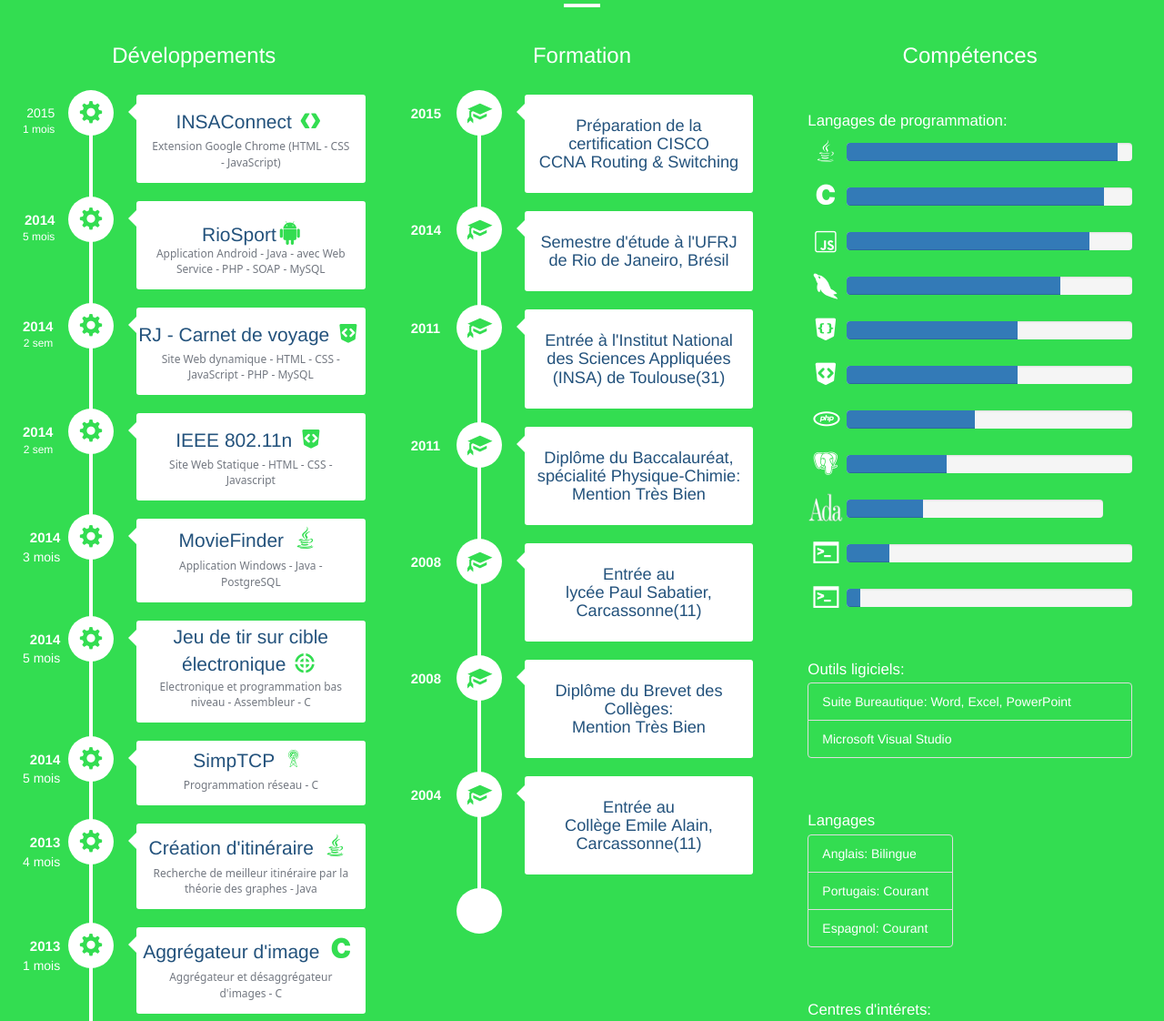
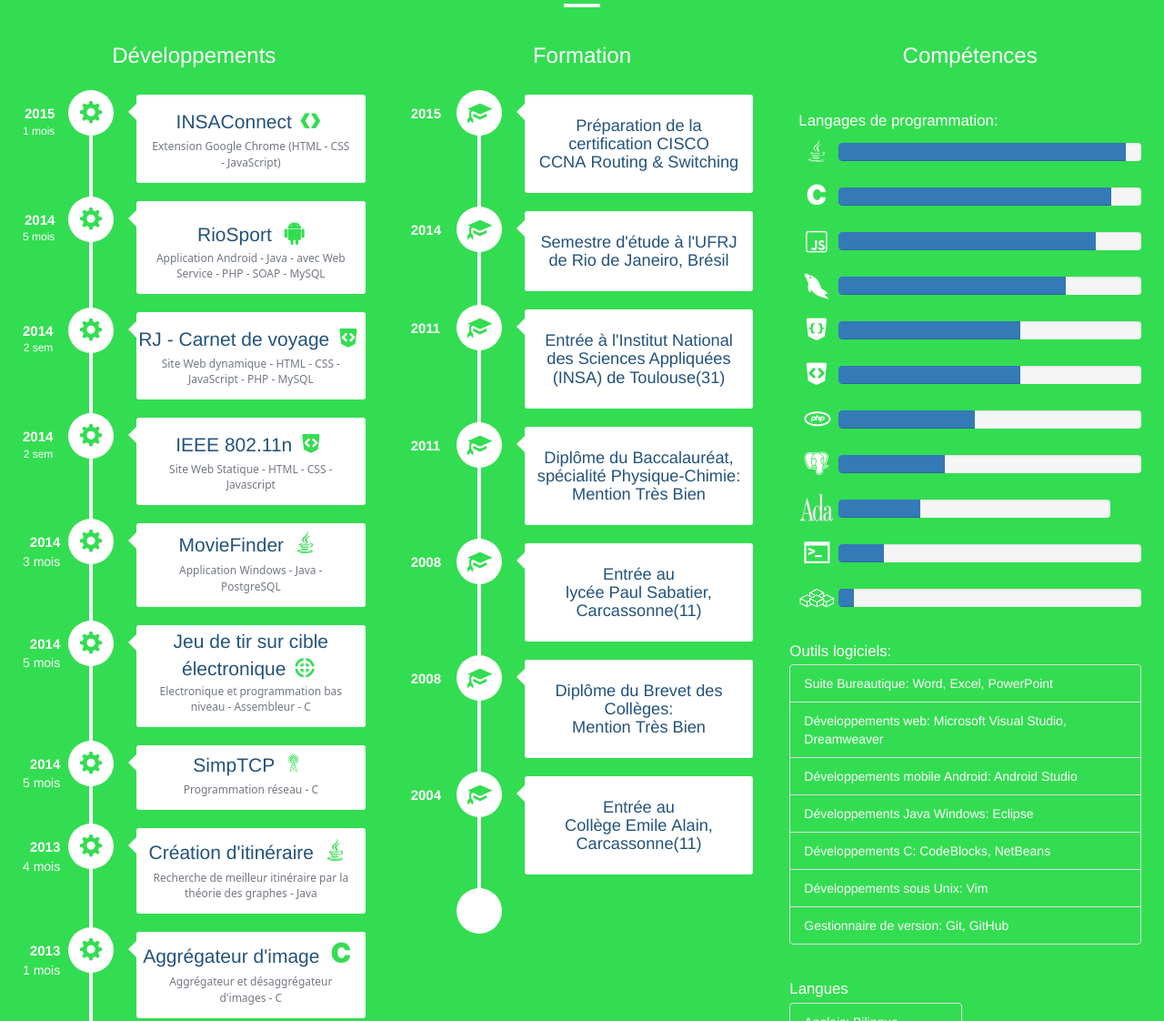
Before and after one commit to RemiPrevost/remiprevost_old, a plain HTML site: page index.html in a window 1280 px wide. Shown: the part 1437-2559 px from the top of the page at 91% size. Drawn offline with Linux system fonts and the light colour scheme.

Commit message:
bonne avancée

```diff
--- a/css/style.css
+++ b/css/style.css
@@ -17,11 +17,31 @@
     background-color: #FF6400;
 }
 
+hr {
+    width: 40px;
+    height: 3px;
+    position:relative;
+    right:-5000px;
+    transition-property: right;
+        -o-transition-property: right;
+        -moz-transition-property: right;
+        -webkit-transition-property: right;
+        transition-duration: 1s;
+        -o-transition-duration: 1s;
+        -webkit-transition-duration: 1s;
+        -moz-transition-duration: 1s;
+        transition-timing-function:ease-out;
+        -o-transition-timing-function:ease-out;
+        -webkit-transition-timing-function:ease-out;
+        -moz-transition-timing-function:ease-out;
+}
+
 #barre_section_about{
     background-color: #333;
-    width: 40px;
-    height: 3px;
+}
 
+#barre_section_work{
+    background-color: #333;
 }
 
 #description {
@@ -57,8 +77,6 @@
 
     #section_cv hr {
         background-color: white;
-        width: 40px;
-        height: 3px;
     }
 
 
@@ -68,8 +86,8 @@
     color: #23527C !important;
 }
 
-.timeline-label h4:hover {
-    text-decoration: none;
+.timeline-label a:hover {
+    text-decoration:none;
 }
 
 h1 {
@@ -86,10 +104,10 @@ h1 {
     -o-transition-duration: 1s;
     -moz-transition-duration: 1s;
     -webkit-transition-duration: 1s;
-    transition-delay: 0.3s;
-    -o-transition-delay: 0.3s;
-    -moz-transition-delay: 0.3s;
-    -webkit-transition-delay: 0.3s;
+    transition-delay: 0.2s;
+    -o-transition-delay: 0.2s;
+    -moz-transition-delay: 0.2s;
+    -webkit-transition-delay: 0.2s;
     transition-timing-function: ease-out;
     -o-transition-timing-function: ease-out;
     -moz-transition-timing-function: ease-out;
@@ -104,6 +122,62 @@ h2 {
 h5 {
     color: #23527C;
     font-size: 1.3em;
+}
+
+#timeline_dev div {
+    left:-5000px;
+    transition-property: left;
+    -o-transition-property: left;
+    -moz-transition-property: left;
+    -webkit-transition-property: left;
+    transition-duration:1s;
+    -o-transition-duration:1s;
+    -moz-transition-duration:1s;
+    -webkit-transition-duration:1s;
+    transition-delay: .3s;
+    -o-transition-delay: .3s;
+    -moz-transition-delay: .3s;
+    -webkit-transition-delay: .3s;
+}
+
+#timeline_form div {
+    left:-5000px;
+    transition-property: left;
+    -o-transition-property: left;
+    -moz-transition-property: left;
+    -webkit-transition-property: left;
+    transition-duration:1s;
+    -o-transition-duration:1s;
+    -moz-transition-duration:1s;
+    -webkit-transition-duration:1s;
+}
+
+#timeline_prof div {
+    left:-5000px;
+    transition-property: left;
+    -o-transition-property: left;
+    -moz-transition-property: left;
+    -webkit-transition-property: left;
+    transition-duration:1s;
+    -o-transition-duration:1s;
+    -moz-transition-duration:1s;
+    -webkit-transition-duration:1s;
+    transition-delay: .3s;
+    -o-transition-delay: .3s;
+    -moz-transition-delay: .3s;
+    -webkit-transition-delay: .3s;
+}
+
+#timeline_voyage div {
+    left:-5000px;
+    transition-property: left;
+    -o-transition-property: left;
+    -moz-transition-property: left;
+    -webkit-transition-property: left;
+    transition-duration:1s;
+    -o-transition-duration:1s;
+    -moz-transition-duration:1s;
+    -webkit-transition-duration:1s;
 }
 
 .timeline-label h4 {
@@ -157,6 +231,10 @@ html {
     padding-left: 60px;
 }
 
+.navbar-default .navbar-brand:focus {
+    color:white;
+}
+
 .navbar-default .navbar-brand {
     color: white;
     font-size: 20px;
@@ -208,6 +286,17 @@ html {
 .navbar-default .navbar-nav li a:hover {
     color: white;
     text-decoration: underline;
+}
+
+.scrollTo {
+    transition-property: color, text-decoration;
+    -o-transition-property: color, text-decoration;
+    -webkit-transition-property: color, text-decoration;
+    -moz-transition-property: color, text-decoration;
+    transition-duration:0.5s;
+    -o-transition-duration:0.5s;
+    -moz-transition-duration:0.5s;
+    -webkit-transition-duration:0.5s;
 }
 
 @media(min-width:767px) {
@@ -533,12 +622,12 @@ img {
 
 
 #competences article {
-    padding: 20px;
+    padding-right:10px;
     padding-top: 10px;
 }
 
 .competence_list:hover {
-    box-shadow: 0 0 15px #444;
+    box-shadow: 0 0 15px white;
     border-radius:4px 4px 4px 4px;
 }
 
@@ -547,6 +636,7 @@ img {
 }
 
 #prog_lang {
+    padding-left:10px;
     transition-property: box-shadow;
     -moz-transition-property: box-shadow;
     -webkit-transition-property: box-shadow;
@@ -557,8 +647,8 @@ img {
     -o-transition-duration: .3s;
 }
 
-#prog_langs:hover {
-    box-shadow: 0 0 15px #444;
+#prog_lang:hover {
+    box-shadow: 0 0 15px white;
     border-radius:3px 3px 3px 3px;
 }
 
--- a/index.html
+++ b/index.html
@@ -23,7 +23,7 @@
     </script>
 </head>
 
-<body data-spy="scroll" data-target=".navbar-active">
+<body id="body" data-spy="scroll" data-target=".navbar-active">
 
     <nav class="navbar navbar-default navbar-custom navbar-fixed-top">
         <div class="container-fluid">
@@ -33,7 +33,7 @@
                     <span class="icon-bar"></span>
                     <span class="icon-bar"></span>
                 </button>
-                <a class="navbar-brand scrollTo" href="#">Rémi Prévost</a>
+                <a class="scrollTo navbar-brand" href="#body">Rémi Prévost</a>
             </div>
             <div class="collapse navbar-collapse navbar-active">
                 <ul class="nav navbar-nav navbar-right role=" tablist">
@@ -112,20 +112,20 @@
             <div class="row">
                 <div class="col-xs-12 col-lg-8">
                     <div class="row">
-                        <div class="col-sm-12 col-md-6">
+                        <div id="timeline_dev" class="col-sm-12 col-md-6">
                             <h3>Développements</h3>
                             <div class="timeline-centered">
 
                                 <article class="timeline-entry">
                                     <div class="timeline-entry-inner">
-                                        <time class="timeline-time"><span></span>2015<span>1 mois</span></time>
+                                        <time class="timeline-time"><span>2015</span><span>1 mois</span></time>
                                         <div class="timeline-icon ">
                                             <i class="glyphicon glyphicon-cog green" title="Développement"></i>
                                         </div>
 
                                         <div class="timeline-label label_dev">
                                             <div class="row">
-                                                <a href="#section_work">
+                                                <a class="scrollTo" href="#section_work">
                                                     <h4>INSAConnect</h4>
                                                     <span class="icon-google-developers green" title="Extension Google Chrome (HTML - CSS - JavaScript)"></span>
                                                 </a>
@@ -154,14 +154,14 @@
                                         </div>
                                         <div class="timeline-label label_dev">
                                             <div class="row">
-                                                <a href="#section_work">
+                                                <a class="scrollTo" href="#section_work">
                                                     <h4>RioSport</h4>
-                                                    <span class="fa fa-android fa-2x green" title="Application Android avec Web Service (Java - PHP - SOAP - MySQL)"></span>
+                                                    <span class="fa fa-android fa-2x green" style="margin-left:10px" title="Application Android avec Web Service (Java - PHP - SOAP - MySQL)"></span>
                                                 </a>
                                             </div>
                                             <div class="row">
                                                 <div class="col-xs-12">
-                                                    <p class="description">
+                                                    <p class="description" style="margin-top:5px;">
                                                         Application Android - Java - avec Web Service  - PHP - SOAP - MySQL
                                                         <!--RioSport est une application Android développée en Java au cours de mon semestre d'étude au Brésil.
                                     Nous avons été 3 a réaliser ce projet. Il s'agissait de créer un réseau social autour du sport.
@@ -182,7 +182,7 @@
                                         </div>
                                         <div class="timeline-label label_dev">
                                             <div class="row">
-                                                <a href="#section_work">
+                                                <a class="scrollTo" href="#section_work">
                                                     <h4>RJ - Carnet de voyage</h4>
                                                     <i class="icon-html green" title="HTML - CSS - JavaScript - PHP - MySQL"></i>
                                                 </a>
@@ -212,7 +212,7 @@
 
                                         <div id="0" class="timeline-label label_dev">
                                             <div class="row">
-                                                <a href="#section_work">
+                                                <a class="scrollTo" href="#section_work">
                                                     <h4>IEEE 802.11n</h4>
                                                     <i class="icon-html green" title="HTML - CSS"></i>
                                                 </a>
@@ -239,7 +239,7 @@
                                         </div>
                                         <div class="timeline-label label_dev" style="padding-top:3px">
                                             <div class="row">
-                                                <a href="#section_work">
+                                                <a class="scrollTo" href="#section_work">
                                                     <h4>MovieFinder</h4>
                                                     <i class="icon-java-bold green" style="font-size:2em;" title="Java - PostgreSQL"></i>
                                                 </a>
@@ -268,7 +268,7 @@
                                         </div>
                                         <div class="timeline-label label_dev" style="padding-top:6px">
                                             <div class="row">
-                                                <a href="#section_work">
+                                                <a class="scrollTo" href="#section_work">
                                                     <h4>Jeu de tir sur cible électronique</h4>
                                                     <i class="icon-target green" title="Assembleur - C"></i>
                                                 </a>
@@ -292,7 +292,7 @@
                                         </div>
                                         <div class="timeline-label label_dev" style="padding-top:6px">
                                             <div class="row">
-                                                <a href="#section_work">
+                                                <a class="scrollTo" href="#section_work">
                                                     <h4>SimpTCP</h4>
                                                     <i class="icon-antenna green" title="C"></i>
                                                 </a>
@@ -316,7 +316,7 @@
                                         </div>
                                         <div class="timeline-label label_dev" style="padding-top:6px">
                                             <div class="row">
-                                                <a href="#section_work">
+                                                <a class="scrollTo" href="#section_work">
                                                     <h4>Création d'itinéraire</h4>
                                                     <i class="icon-java-bold green" style="font-size:2em;" title=" java"></i>
                                                 </a>
@@ -340,7 +340,7 @@
                                         </div>
                                         <div class="timeline-label label_dev" style="padding-top:6px">
                                             <div class="row">
-                                                <a href="#section_work">
+                                                <a class="scrollTo" href="#section_work">
                                                     <h4>Aggrégateur d'image</h4>
                                                     <i class="icon-c green" style="font-size:2em;" title="C"></i>
                                                 </a>
@@ -364,7 +364,7 @@
                                         </div>
                                         <div class="timeline-label label_dev" style="padding-top:6px">
                                             <div class="row">
-                                                <a href="#section_work">
+                                                <a class="scrollTo" href="#section_work">
                                                     <h4>Application de l'algorithme de Gale-Shapley</h4>
                                                     <img src="img/ada_green.png" style="width:40px;height:40px" alt="Ada" title="Ada" />
                                                 </a>
@@ -388,7 +388,7 @@
                                         </div>
                                         <div class="timeline-label label_dev" style="padding-top:6px">
                                             <div class="row">
-                                                <a href="#section_work">
+                                                <a class="scrollTo" href="#section_work">
                                                     <h4>Casse-Brique</h4>
                                                     <img src="img/ada_green.png" style="width:40px;height:40px" alt="Ada" title="Ada" />
                                                 </a>
@@ -419,7 +419,7 @@
                             </div>
                         </div>
 
-                        <div class="col-sm-12 col-md-6">
+                        <div id="timeline_form" class="col-sm-12 col-md-6">
                             <h3>Formation</h3>
                             <div class="timeline-centered">
 
@@ -524,7 +524,7 @@
                     </div>
 
                     <div class="row">
-                        <div class="col-sm-12 col-md-6">
+                        <div id="timeline_prof" class=" col-sm-12 col-md-6">
 
                             <h3>Expériences Professionnelles</h3>
                             <div class="timeline-centered">
@@ -537,6 +537,7 @@
                                         </div>
                                         <div class="timeline-label">
                                             <h5>Gardiennage au festival de Carcassonne, Aude</h5>
+                                            <p>Surveillance du théatre de la cité de Carcassonne. Apprentissage de la patience et du relationnel client</p>
                                         </div>
                                     </div>
                                 </article>
@@ -549,6 +550,10 @@
                                         </div>
                                         <div class="timeline-label">
                                             <h5>Stage d'étude des chantiers du groupement Hydroélectrique d'EDF de l'Ariège</h5>
+                                            <p>
+                                                Découverte des intallations la production d'électricité à partir de la force hydraulique et assistance à la réalisation
+                                                de chantiers sur ces installations.
+                                            </p>
                                         </div>
                                     </div>
                                 </article>
@@ -561,6 +566,7 @@
                                         </div>
                                         <div class="timeline-label">
                                             <h5>Agent d'accueil des touristes plaisanciers du port de Carcassonne, Aude</h5>
+                                            <p>Apprentissage du relationnel avec une clientelle internationale.</p>
                                         </div>
                                     </div>
                                 </article>
@@ -604,7 +610,7 @@
                             </div>
                         </div>
 
-                        <div class="col-sm-12 col-md-6">
+                        <div id="timeline_voyage" class=" col-sm-12 col-md-6">
                             <h3>Séjours à l'étranger</h3>
                             <div class="timeline-centered">
 
@@ -868,7 +874,7 @@
 
                             <div class="col-xs-1">
 
-                                <i class="icon-shell" title="Visual Basic for Applications (VBA)"></i>
+                                <img src="img/vba.png" style="width:40px;height:40px" alt="Visual Basic for Applications (VBA)" title="Visual Basic for Applications (VBA)" />
 
                             </div>
                             <div class="col-xs-11">
@@ -883,33 +889,36 @@
                         </div>
                     </article>
 
-                    <article style="text-align:left;color: white;">
-                        <h4>Outils ligiciels:</h4>
+                    <article style="text-align:left;color: white;max-width: 460px"">
+                        <h4>Outils logiciels:</h4>
                         <div class="competence_list">
                             <ul class="list-group">
                                 <li class="list-group-item">Suite Bureautique: Word, Excel, PowerPoint</li>
-                                <li class="list-group-item">Microsoft Visual Studio</li>
+                                <li class="list-group-item">Développements web: Microsoft Visual Studio, Dreamweaver</li>
+                                <li class="list-group-item">Développements mobile Android: Android Studio</li>
+                                <li class="list-group-item">Développements Java Windows: Eclipse</li>
+                                <li class="list-group-item">Développements C: CodeBlocks, NetBeans</li>
+                                <li class="list-group-item">Développements sous Unix: Vim</li>
+                                <li class="list-group-item">Gestionnaire de version: Git, GitHub</li>
                             </ul>
                         </div>
                     </article>
 
-
-
                     <article style="text-align:left;color: white;max-width: 200px">
-                        <h4>Langages</h4>
+                        <h4>Langues</h4>
                         <div class="competence_list">
                             <ul class="list-group">
-                                <li class="list-group-item">Anglais:    Bilingue</li>
-                                <li class="list-group-item">Portugais:  Courant</li>
-                                <li class="list-group-item">Espagnol:    Courant</li>
+                                <li class="list-group-item">Anglais: Bilingue</li>
+                                <li class="list-group-item">Portugais: Courant</li>
+                                <li class="list-group-item">Espagnol: Courant</li>
                             </ul>
                         </div>
 
                     </article>
 
-                    <article style="text-align:left;color: white;">
+                    <article style="text-align:left;color: white;max-width: 570px"">
 
-                        <h4>Centres d'intérets:</h4>
+                        <h4>Centres d'intérêt</h4>
                         <div class="competence_list">
                             <ul class="list-group">
                                 <li class="list-group-item">Batteur, percussionniste, compositeur dans un groupe de jazz, swing, raggae</li>
@@ -927,7 +936,8 @@
 
 
         <section id="section_work" class="col-xs-12">
-            <h2>Mes travaux</h2>
+            <h2>Portfolio</h2>
+            <hr id="barre_section_work" />
             <article class="col-lg-12">
                 <div class="row">
                     <div class="col-md-4">Titre</div>
@@ -978,11 +988,39 @@
         $('h1').css('color', "white");
     });
 
-    $('#competences').bind('inview', function (event, isInView, visiblePartX, visiblePartY) {
+    $('#section_about h2').bind('inview', function (event, isInView, visiblePartX, visiblePartY) {
+        $('#section_about hr').css('right', "0");
+    });
+
+    $('#section_cv h2').bind('inview', function (event, isInView, visiblePartX, visiblePartY) {
+        $('#section_cv hr').css('right', "0");
+    });
+
+    $('#section_work h2').bind('inview', function (event, isInView, visiblePartX, visiblePartY) {
+        $('#section_work hr').css('right', "0");
+    });
+
+    $('#prog_lang h4').bind('inview', function (event, isInView, visiblePartX, visiblePartY) {
         var progress_bars = $('.progress-bar');
         for (var i = 0; i < progress_bars.length; i++) {
             $(progress_bars[i]).css('width', progress_bars[i].attributes['aria-valuenow'].value + "%");
         }
     });
 
+    $('#timeline_dev').bind('inview', function (event, isInView, visiblePartX, visiblePartY) {
+        $('#timeline_dev div').css('left', "0");
+    });
+
+    $('#timeline_form').bind('inview', function (event, isInView, visiblePartX, visiblePartY) {
+        $('#timeline_form div').css('left', "0");
+    });
+
+    $('#timeline_prof').bind('inview', function (event, isInView, visiblePartX, visiblePartY) {
+        $('#timeline_prof div').css('left', "0");
+    });
+
+    $('#timeline_voyage').bind('inview', function (event, isInView, visiblePartX, visiblePartY) {
+        $('#timeline_voyage div').css('left', "0");
+    });
+
 </script>
```
Also changed, not shown: img/vba.png (added). Lines whose indentation alone changed are shown as unchanged.
